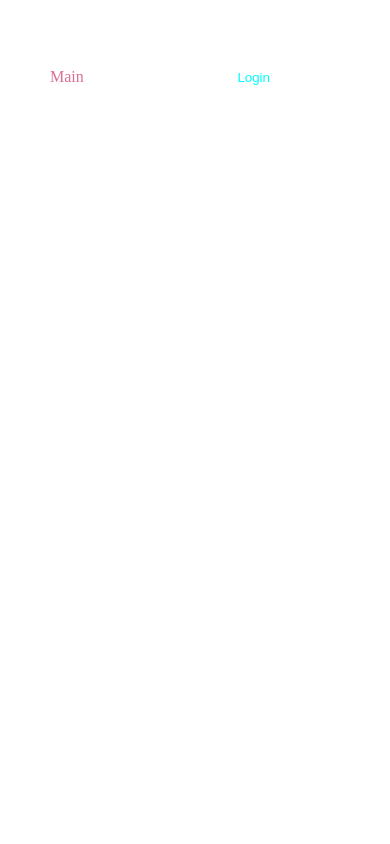
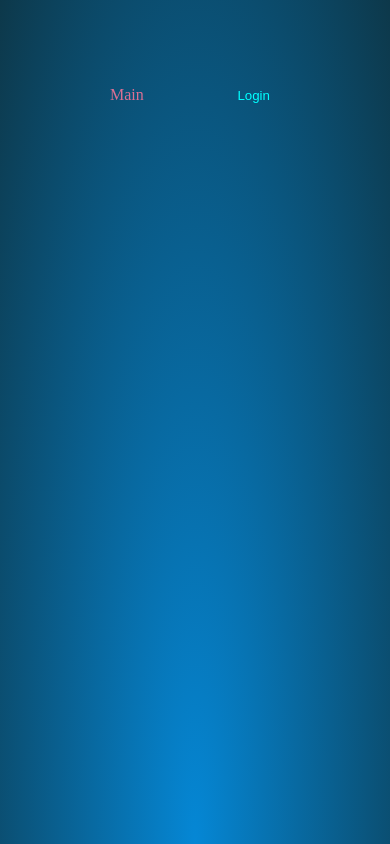
Before and after one commit to javohirveb/register-yt, a plain HTML site: page index.html in a window 390 px wide. Shown: the top 844 px of the page. Drawn offline with Linux system fonts and the light colour scheme.

Commit message:
add background

```diff
--- a/css/style.css
+++ b/css/style.css
@@ -66,6 +66,7 @@ a {
     text-decoration: none;
     color: palevioletred;
     font-style: 28px;
+    margin-left: 60px;
 }
 
 #login-form {
@@ -194,12 +195,8 @@ button[type=submit] {
 @media only screen and (max-width: 550px) {
 
     .full-page {
-        background: url(../images/4k-space-iphone-wallpaper-6.jpg);
-        height: 350vh;
-        width: 100%;
-        background-position: center;
-        background-size: cover;
-        position: absolute;
+        background: radial-gradient(#0587D5, #0d384a);
+        height: 200vh;
     }
 
     #MenuItems a {
```
